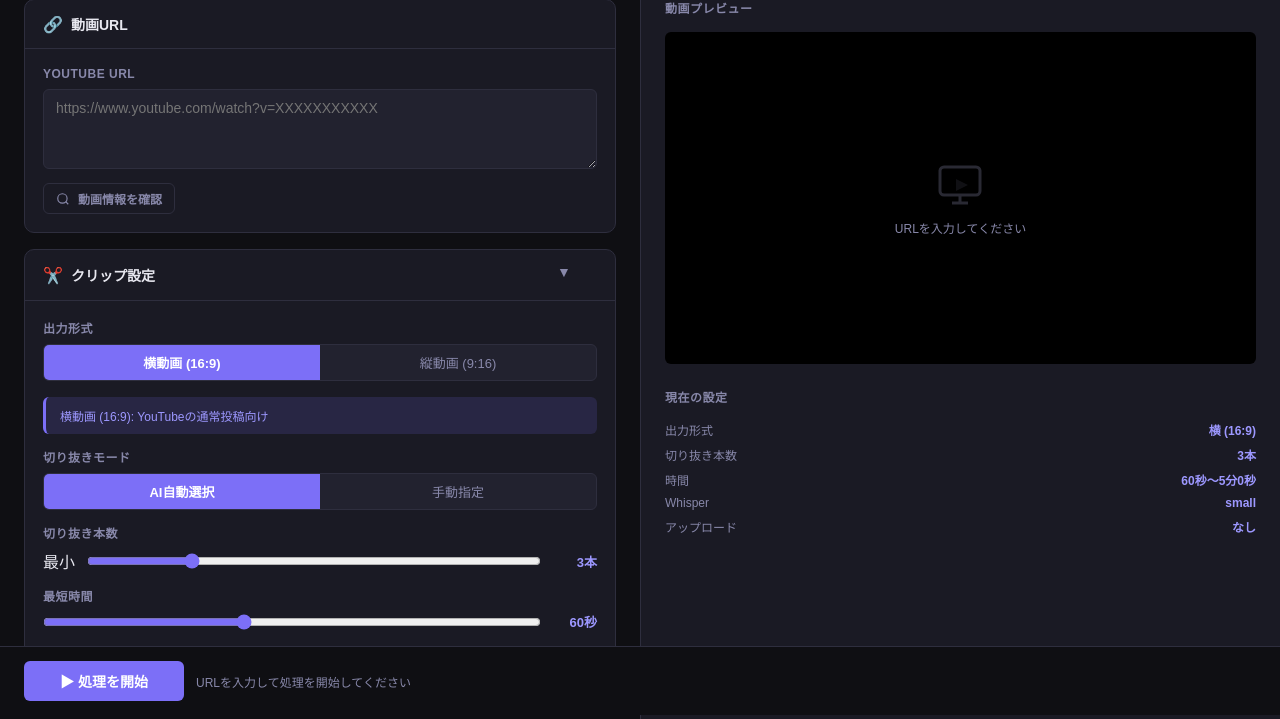
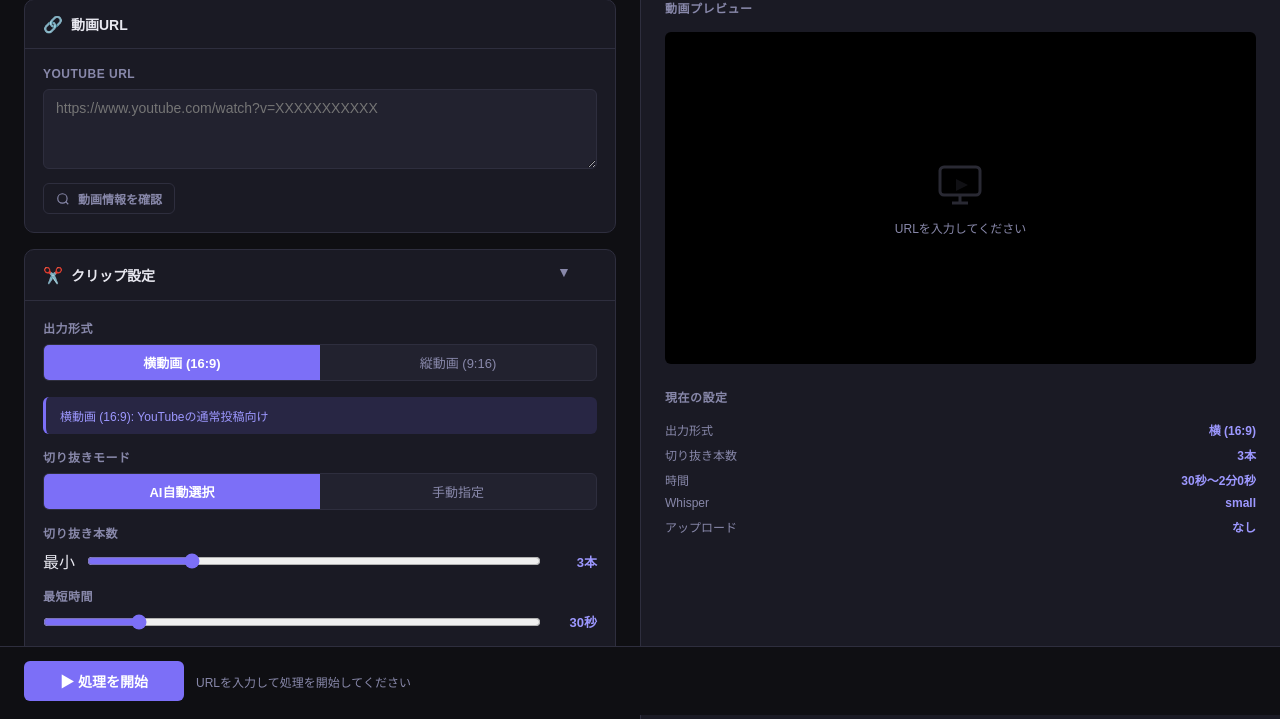
Before and after one commit to morip1119-lab/auto-youtube-kirinuki, a FastAPI app: page / in a window 1280 px wide. Shown: the part 85-804 px from the top of the page. Run offline with FastAPI, Linux system fonts and the light colour scheme; some libraries are stand-ins or nearby versions.

Commit message:
fix: change default clip duration to 30s min / 2min max
Made-with: Cursor

```diff
--- a/templates/index.html
+++ b/templates/index.html
@@ -567,17 +567,17 @@
           <div class="form-group">
             <label>最短時間</label>
             <div class="slider-row">
-              <input type="range" id="min-dur" min="20" max="120" value="60" step="10"
+              <input type="range" id="min-dur" min="10" max="120" value="30" step="10"
                 oninput="document.getElementById('min-dur-val').textContent=this.value+'秒'">
-              <span class="slider-val" id="min-dur-val">60秒</span>
+              <span class="slider-val" id="min-dur-val">30秒</span>
             </div>
           </div>
           <div class="form-group">
             <label>最長時間</label>
             <div class="slider-row">
-              <input type="range" id="max-dur" min="60" max="600" value="300" step="30"
+              <input type="range" id="max-dur" min="30" max="600" value="120" step="30"
                 oninput="document.getElementById('max-dur-val').textContent=(this.value>=60?Math.floor(this.value/60)+'分'+this.value%60+'秒':this.value+'秒')">
-              <span class="slider-val" id="max-dur-val">5分0秒</span>
+              <span class="slider-val" id="max-dur-val">2分0秒</span>
             </div>
           </div>
         </div>
@@ -829,17 +829,17 @@
           <div class="form-group">
             <label>最短時間</label>
             <div class="slider-row">
-              <input type="range" id="batch-min-dur" min="20" max="120" value="60" step="10"
+              <input type="range" id="batch-min-dur" min="10" max="120" value="30" step="10"
                 oninput="document.getElementById('batch-min-dur-val').textContent=this.value+'秒'">
-              <span class="slider-val" id="batch-min-dur-val">60秒</span>
+              <span class="slider-val" id="batch-min-dur-val">30秒</span>
             </div>
           </div>
           <div class="form-group">
             <label>最長時間</label>
             <div class="slider-row">
-              <input type="range" id="batch-max-dur" min="60" max="600" value="300" step="30"
+              <input type="range" id="batch-max-dur" min="30" max="600" value="120" step="30"
                 oninput="document.getElementById('batch-max-dur-val').textContent=(this.value>=60?Math.floor(this.value/60)+'分'+this.value%60+'秒':this.value+'秒')">
-              <span class="slider-val" id="batch-max-dur-val">5分0秒</span>
+              <span class="slider-val" id="batch-max-dur-val">2分0秒</span>
             </div>
           </div>
           <div class="toggle-row">
@@ -957,7 +957,7 @@
     <div class="settings-summary" id="settings-summary">
       <div class="ss-row"><span class="sk">出力形式</span><span class="sv" id="ss-format">横動画 (16:9)</span></div>
       <div class="ss-row"><span class="sk">切り抜き本数</span><span class="sv" id="ss-clips">3本</span></div>
-      <div class="ss-row"><span class="sk">時間</span><span class="sv" id="ss-dur">60秒〜5分</span></div>
+      <div class="ss-row"><span class="sk">時間</span><span class="sv" id="ss-dur">30秒〜2分</span></div>
       <div class="ss-row"><span class="sk">Whisper</span><span class="sv" id="ss-whisper">small</span></div>
       <div class="ss-row"><span class="sk">アップロード</span><span class="sv" id="ss-upload">なし</span></div>
     </div>
```
